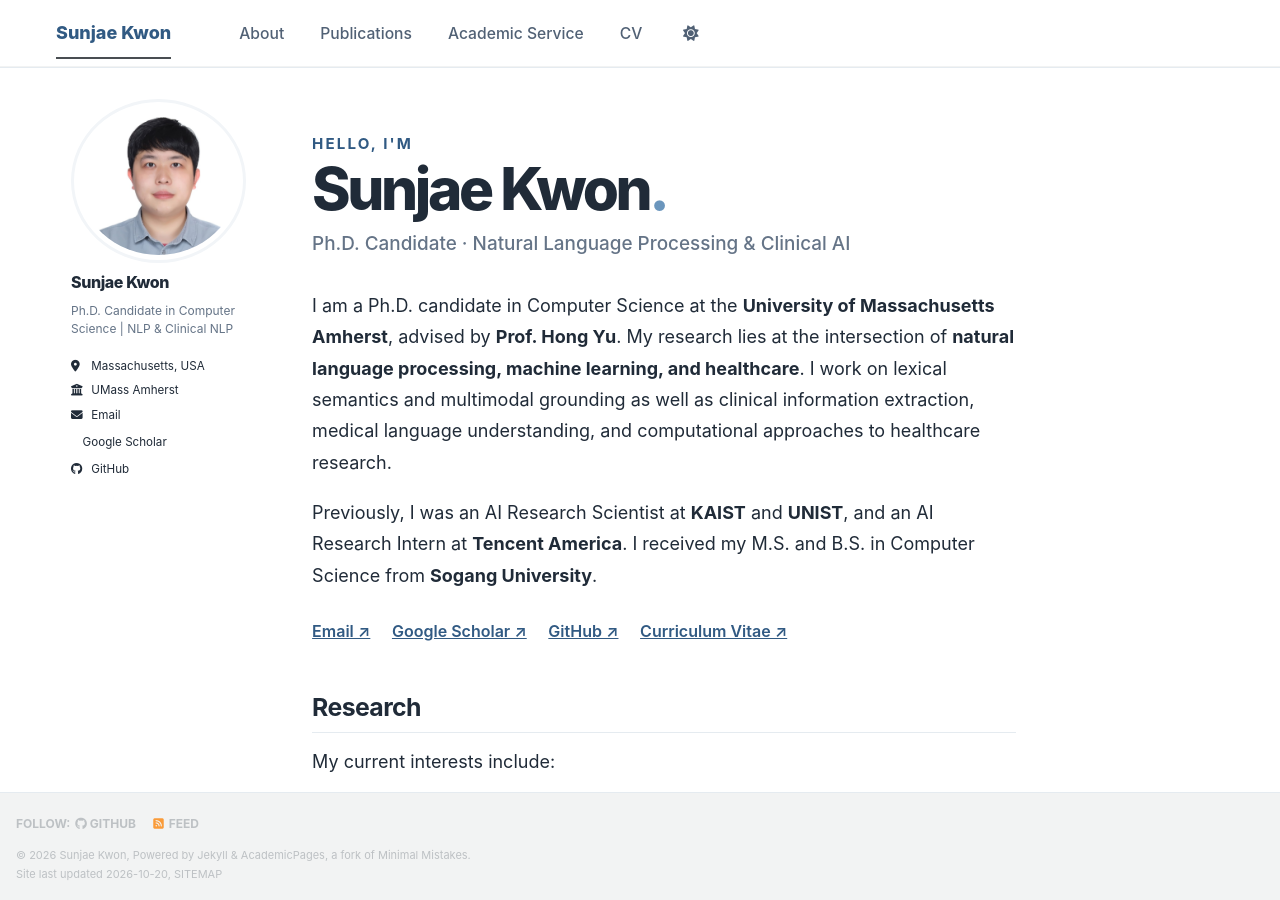
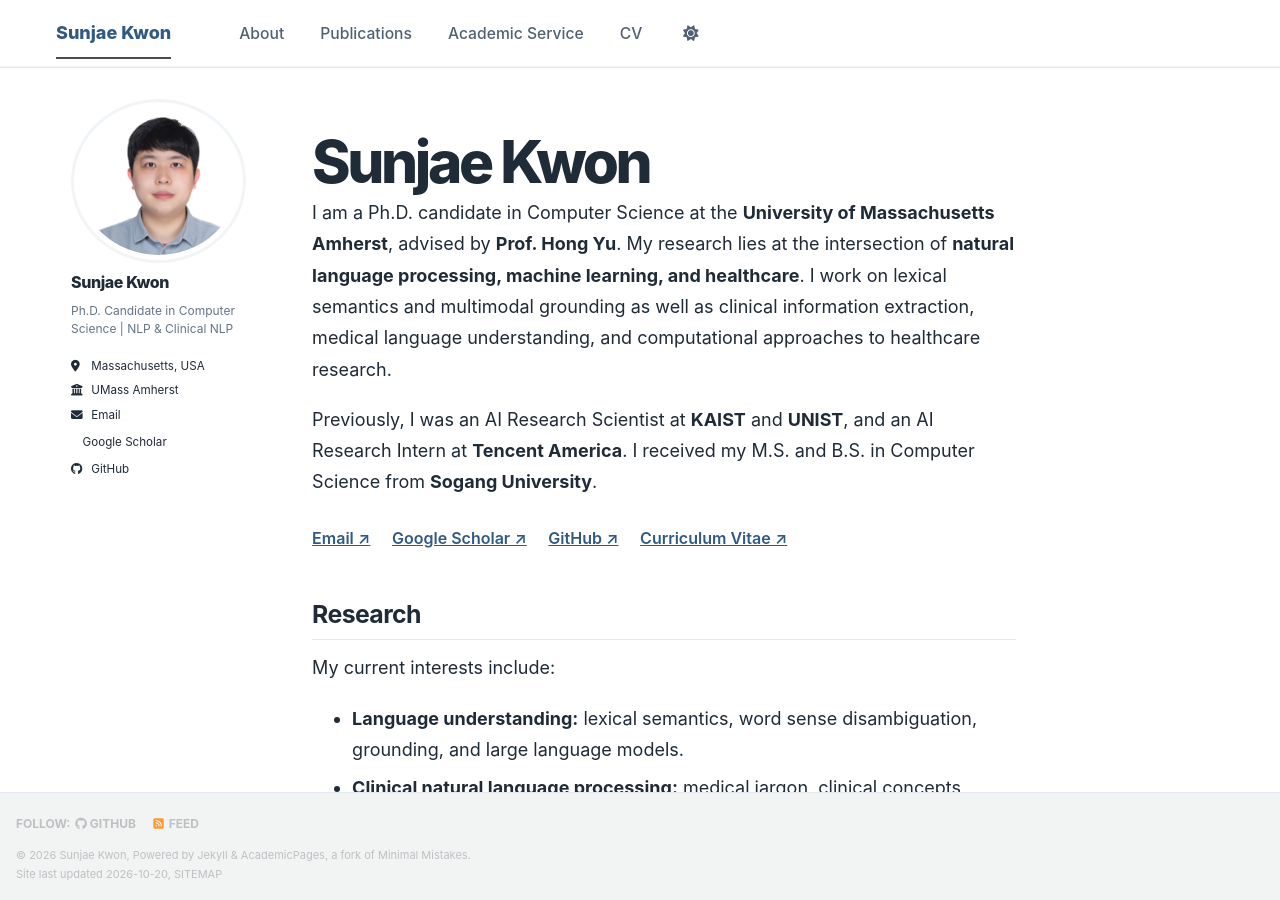
Before and after one commit to soon91jae/soon91jae.github.io, a Jekyll site: the page built from _pages/about.md, in a window 1280 px wide and 900 px high. Built offline with Jekyll 4.4.1, drawn with Linux system fonts in a browser that asks for light colours; a style sheet for code colours, icons or effects is not loaded.

Commit message:
Simplify homepage heading to name only

```diff
--- a/_pages/about.md
+++ b/_pages/about.md
@@ -8,9 +8,7 @@
   - /about.html
 ---
 
-<div class="intro-label">Hello, I'm</div>
-<h1 class="home-title">Sunjae Kwon<span class="accent-period">.</span></h1>
-<p class="home-subtitle">Ph.D. Candidate · Natural Language Processing & Clinical AI</p>
+<h1 class="home-title">Sunjae Kwon</h1>
 
 I am a Ph.D. candidate in Computer Science at the **University of Massachusetts Amherst**, advised by **Prof. Hong Yu**. My research lies at the intersection of **natural language processing, machine learning, and healthcare**. I work on lexical semantics and multimodal grounding as well as clinical information extraction, medical language understanding, and computational approaches to healthcare research.
 
```
